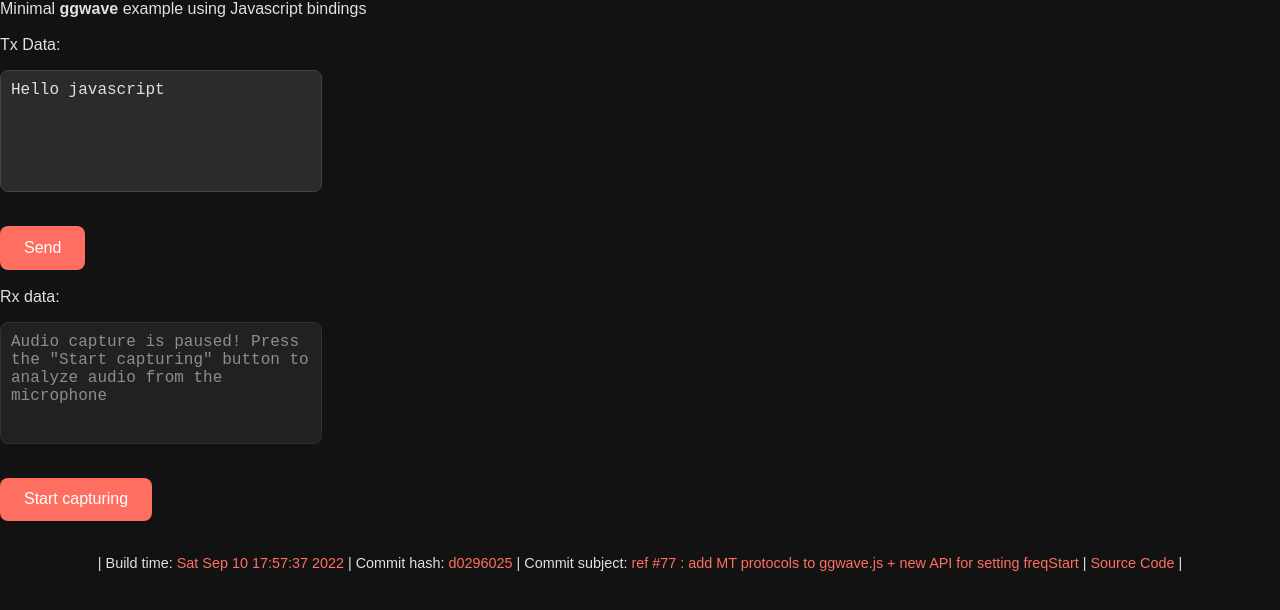
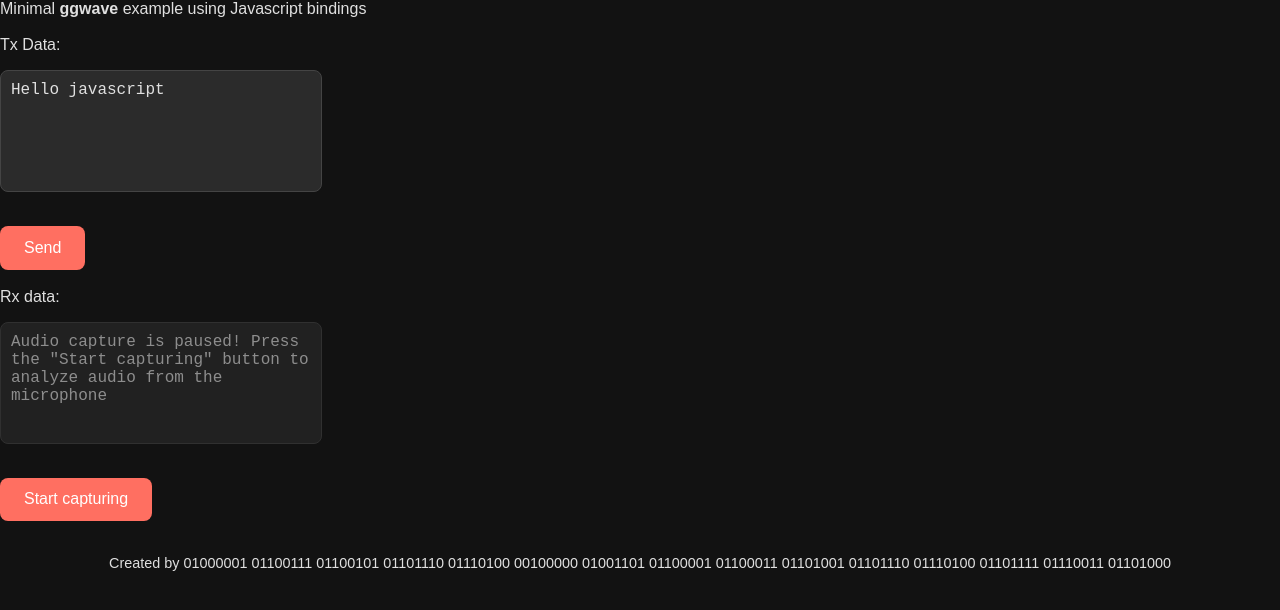
Before and after one commit to DGZFE/ggsound, a plain HTML site: page index.html in a window 1280 px wide. Drawn offline with Linux system fonts and the light colour scheme.

Commit message:
Update index.html

```diff
--- a/index.html
+++ b/index.html
@@ -25,11 +25,8 @@
 
             <div class="cell-version">
                 <span>
-                    |
-                    Build time: <span class="nav-link">Sat Sep 10 17:57:37 2022</span> |
-                    Commit hash: <a class="nav-link" href="https://github.com/ggerganov/ggwave/commit/d0296025">d0296025</a> |
-                    Commit subject: <span class="nav-link">ref #77 : add MT protocols to ggwave.js + new API for setting freqStart</span> |
-                    <a class="nav-link" href="https://github.com/ggerganov/ggwave/tree/master/examples/ggwave-js">Source Code</a> |
+                    <p>Created by 01000001 01100111 01100101 01101110 01110100 00100000 01001101 01100001 01100011 01101001 01101110 01110100 01101111 01110011 01101000</p>
+
                 </span>
             </div>
         </div>
```
